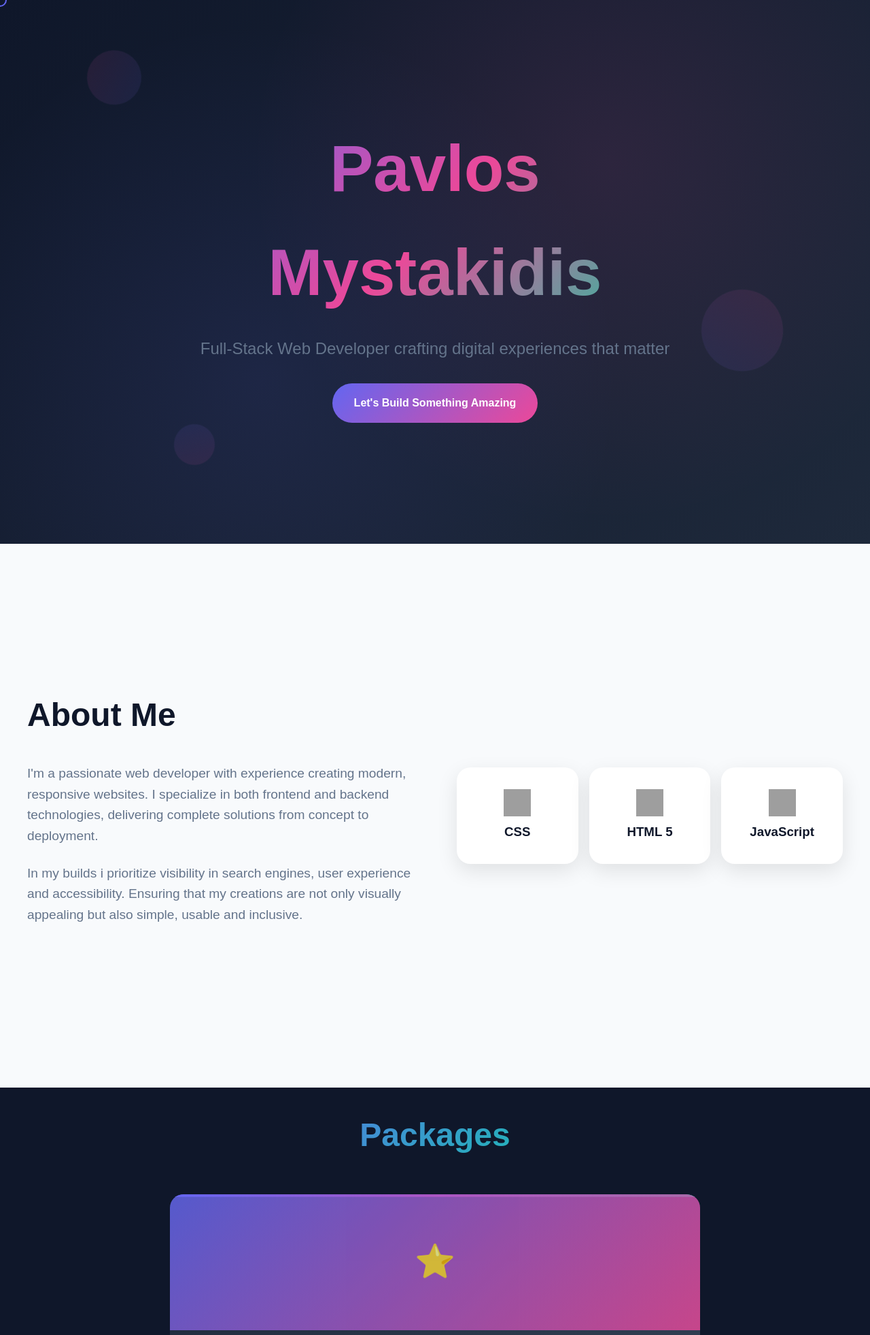
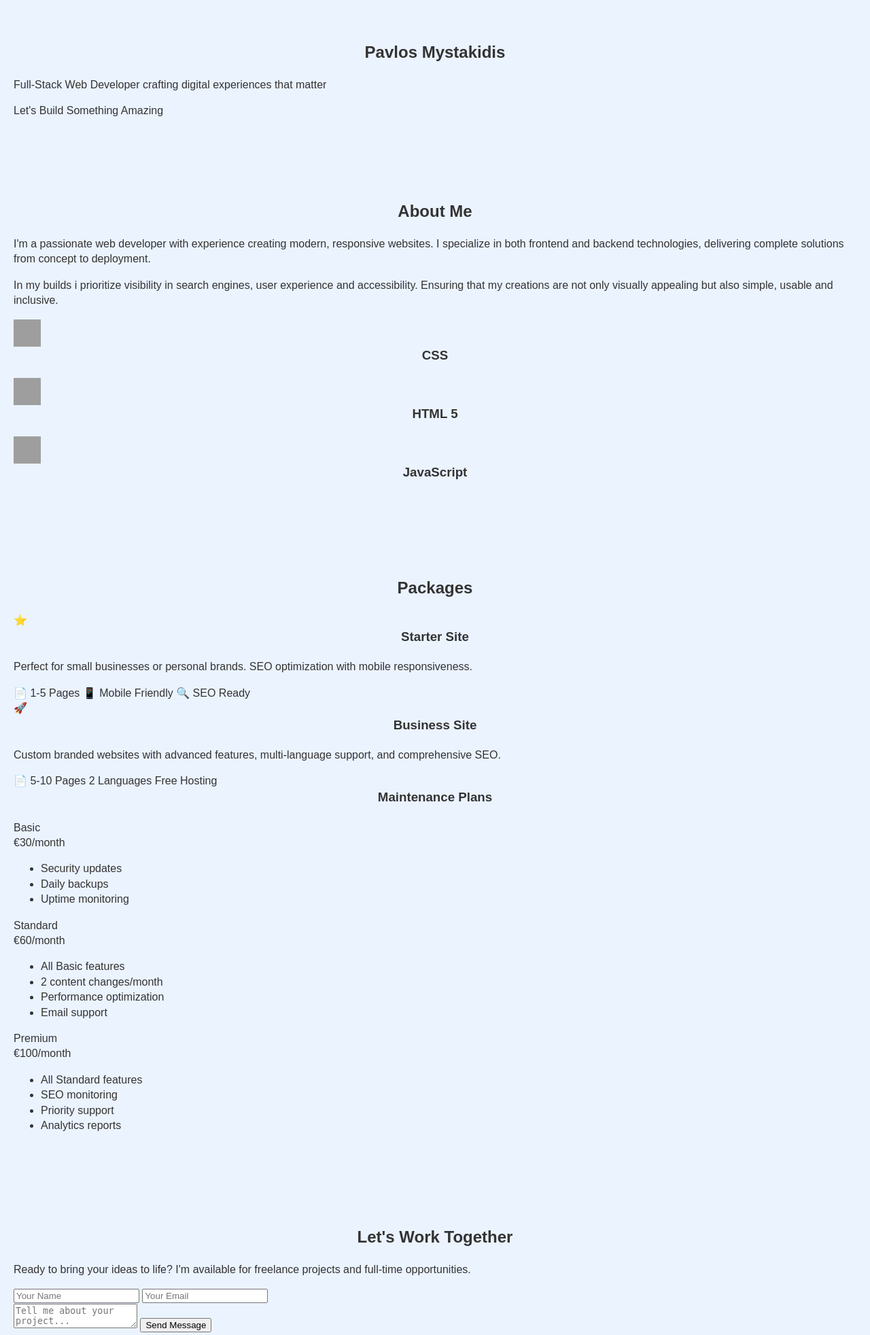
Before and after one commit to sabicera/site, a PHP site: page /personal/profile.html in a window 1280 px wide. Shown: the top 1964 px of the page at 68% size. Run offline with PHP 8.4, Linux system fonts and the light colour scheme; grey boxes are pictures that could not be loaded.

Commit message:
Update styles.css

```diff
--- a/personal/styles.css
+++ b/personal/styles.css
@@ -1,471 +1,205 @@
-* {
-    margin: 0;
-    padding: 0;
-    box-sizing: border-box;
+/* ==============================
+   Variables
+============================== */
+:root {
+  --brand-blue: #1e4682;
+  --brand-light-blue: #ebf3ff;
+  --brand-accent: #458eff;
+  --bronze: #cd7f32;
+  --silver: silver;
+  --gold: gold;
+  --text-color: #333;
+  --white: #fff;
 }
 
-:root {
-    --primary: #6366f1;
-    --primary-dark: #4f46e5;
-    --secondary: #ec4899;
-    --accent: #06d6a0;
-    --dark: #0f172a;
-    --light: #f8fafc;
-    --gray: #64748b;
+/* ==============================
+   Base
+============================== */
+html, body {
+  margin: 0;
+  padding: 0;
+  font-family: 'Montserrat', sans-serif;
+  color: var(--text-color);
+  background-color: var(--brand-light-blue);
+  line-height: 1.4;
 }
 
-body {
-    font-family: 'Montserrat', sans-serif;
-    line-height: 1.6;
-    color: var(--dark);
-    overflow-x: hidden;
-    background: var(--dark);
+img {
+  max-width: 100%;
+  display: block;
 }
 
-.cursor-follower {
-    position: fixed;
-    width: 20px;
-    height: 20px;
-    border: 2px solid var(--primary);
-    border-radius: 50%;
-    pointer-events: none;
-    z-index: 9999;
-    transition: all 0.3s cubic-bezier(0.165, 0.84, 0.44, 1);
-    transform: translate(-50%, -50%);
+a {
+  text-decoration: none;
+  color: inherit;
+}
+
+/* ==============================
+   Typography
+============================== */
+h1, h2, h3 {
+  font-weight: 700;
+  text-align: center;
+  margin: 0 0 20px;
+}
+
+h1.heading {
+  font-size: 3rem;
+  line-height: 1.2;
+}
+
+h2.heading-2 {
+  font-size: 1.5rem;
+  color: var(--brand-blue);
+}
+
+h2.heading-2.bronze { color: var(--bronze); }
+h2.heading-2.silver { color: var(--silver); }
+h2.heading-2.gold   { color: var(--gold); }
+
+p.paragraph,
+p.paragraph-2,
+p.paragraph-3 {
+  font-size: 1rem;
+  text-align: center;
+  margin-bottom: 1rem;
+}
+
+p.paragraph-2.description {
+  text-align: left;
+  line-height: 1.6;
+}
+
+p.paragraph-2.prices {
+  font-family: 'Merriweather', serif;
+  font-size: 1.8rem;
+  color: var(--white);
+  text-align: center;
+}
+
+/* ==============================
+   Buttons
+============================== */
+.btn {
+  display: inline-flex;
+  justify-content: center;
+  align-items: center;
+  padding: 10px 20px;
+  border-radius: 20px;
+  font-weight: 600;
+  cursor: pointer;
+  transition: background-color 0.3s ease;
+}
+
+.btn--outline {
+  background-color: var(--white);
+  border: 1px solid var(--brand-blue);
+  color: var(--brand-blue);
+}
+
+.btn--outline:hover {
+  background-color: var(--brand-blue);
+  color: var(--white);
+}
+
+.btn--primary {
+  background-color: var(--brand-blue);
+  color: var(--white);
+  border: none;
+}
+
+.btn--primary:hover {
+  background-color: #14345d;
+}
+
+.btn--hosting {
+  background-color: var(--white);
+  border: 1px solid var(--white);
+  color: var(--brand-blue);
+  margin: 0 10px;
+}
+
+/* ==============================
+   Layout
+============================== */
+.container {
+  max-width: 1200px;
+  margin: 0 auto;
+  padding: 0 20px;
 }
 
 .section {
-    min-height: 100vh;
-    padding: 2rem;
-    display: flex;
-    align-items: center;
-    justify-content: center;
-    position: relative;
-    opacity: 0;
-    transform: translateY(50px);
-    animation: slideUp 1s ease-out forwards;
+  padding: 60px 20px;
 }
 
-@keyframes slideUp {
-    to {
-        opacity: 1;
-        transform: translateY(0);
-    }
+.section-2 {
+  background-color: #ddd;
 }
 
-.hero {
-    background: linear-gradient(135deg, var(--dark) 0%, #1e293b 100%);
-    text-align: center;
-    color: var(--light);
-    overflow: hidden;
+.section-3 {
+  background-color: #dad39f;
 }
 
-.hero::before {
-    content: '';
-    position: absolute;
-    top: 0;
-    left: 0;
-    right: 0;
-    bottom: 0;
-    background: radial-gradient(circle at 30% 70%, rgba(99, 102, 241, 0.1) 0%, transparent 50%),
-                radial-gradient(circle at 70% 30%, rgba(236, 72, 153, 0.1) 0%, transparent 50%);
-    pointer-events: none;
+.section-header {
+  text-align: center;
+  margin-bottom: 20px;
 }
 
-.hero-content {
-    max-width: 800px;
-    z-index: 1;
-    position: relative;
+.grid {
+  display: grid;
+  grid-template-columns: repeat(auto-fit, minmax(280px, 1fr));
+  gap: 20px;
 }
 
-.hero h1 {
-    font-size: clamp(3rem, 8vw, 6rem);
-    font-weight: 900;
-    margin-bottom: 1rem;
-    background: linear-gradient(135deg, var(--primary), var(--secondary), var(--accent));
-    -webkit-background-clip: text;
-    -webkit-text-fill-color: transparent;
-    background-clip: text;
-    animation: gradient 8s ease infinite;
+.price-row {
+  display: flex;
+  justify-content: center;
+  align-items: center;
+  gap: 10px;
+  margin: 10px 0;
 }
 
-@keyframes gradient {
-    0%, 100% { background-position: 0% 50%; }
-    50% { background-position: 100% 50%; }
+/* ==============================
+   Cards
+============================== */
+.cell {
+  background-color: var(--white);
+  border: 1px solid var(--brand-accent);
+  border-radius: 20px;
+  padding: 20px;
+  box-shadow: 0 4px 10px rgba(0,0,0,0.05);
 }
 
-.hero p {
-    font-size: 1.5rem;
-    margin-bottom: 2rem;
-    color: var(--gray);
+.cell.hosting {
+  background-color: var(--brand-blue);
+  color: var(--white);
 }
 
-.cta-button {
-    display: inline-block;
-    padding: 1rem 2rem;
-    background: linear-gradient(135deg, var(--primary), var(--secondary));
-    color: white;
-    text-decoration: none;
-    border-radius: 50px;
-    font-weight: 600;
-    transition: all 0.3s ease;
-    position: relative;
-    overflow: hidden;
+.discount {
+  background-color: #82e2e6;
+  border-radius: 20px;
+  padding: 0 10px;
+  font-size: 0.8rem;
+  display: inline-block;
 }
 
-.cta-button::before {
-    content: '';
-    position: absolute;
-    top: 0;
-    left: -100%;
-    width: 100%;
-    height: 100%;
-    background: linear-gradient(90deg, transparent, rgba(255,255,255,0.2), transparent);
-    transition: left 0.5s;
+.text-discount {
+  color: #dbd331;
+  font-size: 1.2rem;
 }
 
-.cta-button:hover::before {
-    left: 100%;
+/* ==============================
+   Responsive
+============================== */
+@media (max-width: 768px) {
+  h1.heading { font-size: 2.2rem; }
+  h2.heading-2 { font-size: 1.3rem; }
+  p.paragraph, p.paragraph-2 { font-size: 0.95rem; }
+  .section { padding: 40px 15px; }
 }
 
-.cta-button:hover {
-    transform: translateY(-3px);
-    box-shadow: 0 20px 40px rgba(99, 102, 241, 0.3);
+@media (max-width: 480px) {
+  h1.heading { font-size: 1.8rem; }
+  p.paragraph, p.paragraph-2 { font-size: 0.9rem; }
+  .btn { width: 100%; }
 }
-
-.about {
-    background: var(--light);
-    padding: 1rem 2rem;
-}
-
-.about-content {
-    max-width: 1200px;
-    display: grid;
-    grid-template-columns: 1fr 1fr;
-    gap: 4rem;
-    align-items: center;
-}
-
-.about-text h2 {
-    font-size: 3rem;
-    margin-bottom: 2rem;
-    color: var(--dark);
-}
-
-.about-text p {
-    font-size: 1.2rem;
-    color: var(--gray);
-    margin-bottom: 1.5rem;
-}
-
-.skills-grid {
-    display: grid;
-    grid-template-columns: repeat(auto-fit, minmax(150px, 1fr));
-    gap: 1rem;
-}
-
-.skill-card {
-    background: white;
-    padding: 2rem;
-    border-radius: 20px;
-    text-align: center;
-    box-shadow: 0 10px 30px rgba(0,0,0,0.1);
-    transition: all 0.3s ease;
-    cursor: pointer;
-}
-
-.skill-card:hover {
-    transform: translateY(-10px) rotate(2deg);
-    box-shadow: 0 20px 40px rgba(0,0,0,0.2);
-}
-
-
-
-.projects {
-    background: var(--dark);
-    color: var(--light);
-    padding: 2rem 2rem;
-}
-
-.projects-content {
-    max-width: 1400px;
-    text-align: center;
-}
-
-.projects h2 {
-    font-size: 3rem;
-    margin-bottom: 1rem;
-    background: linear-gradient(135deg, var(--primary), var(--accent));
-    -webkit-background-clip: text;
-    -webkit-text-fill-color: transparent;
-    background-clip: text;
-}
-
-.pricing-note {
-    color: var(--gray);
-    font-size: 1.1rem;
-    margin-bottom: 2rem;
-    max-width: 800px;
-    margin-left: auto;
-    margin-right: auto;
-}
-
-.maintenance-section {
-    background: linear-gradient(135deg, #1e293b, #334155);
-    border-radius: 20px;
-    padding: 3rem;
-    margin-top: 4rem;
-    max-width: 1000px;
-    margin-left: auto;
-    margin-right: auto;
-}
-
-.maintenance-section h3 {
-    font-size: 2rem;
-    margin-bottom: 2rem;
-    text-align: center;
-    background: linear-gradient(135deg, var(--accent), var(--secondary));
-    -webkit-background-clip: text;
-    -webkit-text-fill-color: transparent;
-    background-clip: text;
-}
-
-.maintenance-plans {
-    display: grid;
-    grid-template-columns: repeat(auto-fit, minmax(250px, 1fr));
-    gap: 2rem;
-}
-
-.maintenance-plan {
-    background: rgba(255,255,255,0.1);
-    backdrop-filter: blur(10px);
-    border-radius: 15px;
-    padding: 2rem;
-    text-align: center;
-    border: 1px solid rgba(255,255,255,0.1);
-    transition: all 0.3s ease;
-}
-
-.maintenance-plan:hover {
-    transform: translateY(-5px);
-    box-shadow: 0 20px 40px rgba(6, 214, 160, 0.2);
-}
-
-.plan-name {
-    font-size: 1.5rem;
-    font-weight: 700;
-    margin-bottom: 1rem;
-    color: var(--accent);
-}
-
-.plan-price {
-    font-size: 2rem;
-    font-weight: 900;
-    margin-bottom: 1.5rem;
-    color: var(--light);
-}
-
-.plan-features {
-    list-style: none;
-    text-align: left;
-}
-
-.plan-features li {
-    padding: 0.5rem 0;
-    color: var(--gray);
-    position: relative;
-    padding-left: 1.5rem;
-}
-
-.plan-features li::before {
-    content: '✓';
-    position: absolute;
-    left: 0;
-    color: var(--accent);
-    font-weight: bold;
-}
-
-.projects-grid {
-    display: grid;
-    grid-template-columns: repeat(auto-fit, minmax(400px, 1fr));
-    gap: 2rem;
-    margin-top: 3rem;
-}
-
-.project-card {
-    background: linear-gradient(135deg, #1e293b, #334155);
-    border-radius: 20px;
-    overflow: hidden;
-    transition: all 0.3s ease;
-    cursor: pointer;
-    position: relative;
-}
-
-.project-card::before {
-    content: '';
-    position: absolute;
-    top: 0;
-    left: 0;
-    right: 0;
-    height: 4px;
-    background: linear-gradient(90deg, var(--primary), var(--secondary), var(--accent));
-}
-
-.project-card:hover {
-    transform: translateY(-10px);
-    box-shadow: 0 30px 60px rgba(99, 102, 241, 0.2);
-}
-
-.project-image {
-    height: 200px;
-    background: linear-gradient(135deg, var(--primary), var(--secondary));
-    opacity: 0.8;
-    display: flex;
-    align-items: center;
-    justify-content: center;
-    font-size: 3rem;
-    color: white;
-}
-
-.project-info {
-    padding: 2rem;
-    text-align: left;
-}
-
-.project-info h3 {
-    font-size: 1.5rem;
-    margin-bottom: 1rem;
-    color: var(--light);
-}
-
-.project-info p {
-    color: var(--gray);
-    margin-bottom: 1.5rem;
-}
-
-.tech-tags {
-    display: flex;
-    flex-wrap: wrap;
-    gap: 0.5rem;
-}
-
-.tech-tag {
-    background: var(--primary);
-    color: white;
-    padding: 0.3rem 1rem;
-    border-radius: 20px;
-    font-size: 0.8rem;
-}
-
-.contact {
-    background: linear-gradient(135deg, var(--primary), var(--secondary));
-    color: white;
-    text-align: center;
-    padding: 2rem 2rem;
-}
-
-.contact-content {
-    max-width: 600px;
-}
-
-.contact h2 {
-    font-size: 3rem;
-    margin-bottom: 2rem;
-}
-
-.contact-form {
-    display: grid;
-    gap: 1rem;
-    margin-top: 2rem;
-}
-
-.form-group {
-    display: grid;
-    gap: 1rem;
-    grid-template-columns: 1fr 1fr;
-}
-
-.contact input,
-.contact textarea {
-    padding: 1rem;
-    border: none;
-    border-radius: 10px;
-    font-size: 1rem;
-    background: rgba(255,255,255,0.1);
-    color: white;
-    backdrop-filter: blur(10px);
-}
-
-.contact input::placeholder,
-.contact textarea::placeholder {
-    color: rgba(255,255,255,0.7);
-}
-
-.contact textarea {
-    grid-column: 1 / -1;
-    resize: vertical;
-    min-height: 120px;
-}
-
-.floating-elements {
-    position: fixed;
-    top: 0;
-    left: 0;
-    width: 100%;
-    height: 100%;
-    pointer-events: none;
-    z-index: 1;
-}
-
-.floating-element {
-    position: absolute;
-    background: linear-gradient(135deg, var(--primary), var(--secondary));
-    border-radius: 50%;
-    opacity: 0.1;
-    animation: float 20s infinite linear;
-}
-
-.floating-element:nth-child(1) {
-    width: 80px;
-    height: 80px;
-    top: 20%;
-    left: 10%;
-    animation-delay: -2s;
-}
-
-.floating-element:nth-child(2) {
-    width: 120px;
-    height: 120px;
-    top: 60%;
-    right: 10%;
-    animation-delay: -8s;
-}
-
-.floating-element:nth-child(3) {
-    width: 60px;
-    height: 60px;
-    top: 80%;
-    left: 20%;
-    animation-delay: -15s;
-}
-
-@keyframes float {
-    0% { transform: translateY(0px) rotate(0deg); }
-    50% { transform: translateY(-100px) rotate(180deg); }
-    100% { transform: translateY(0px) rotate(360deg); }
-}
-
-@media (max-width: 768px) {
-    .about-content {
-        grid-template-columns: 1fr;
-        text-align: center;
-    }
-
-    .projects-grid {
-        grid-template-columns: 1fr;
-    }
-
-    .form-group {
-        grid-template-columns: 1fr;
-    }
-}
```
